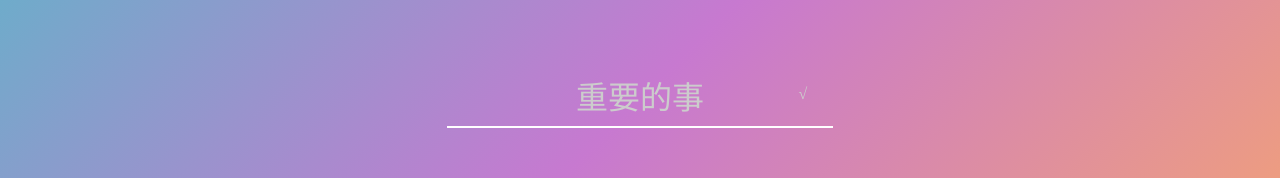
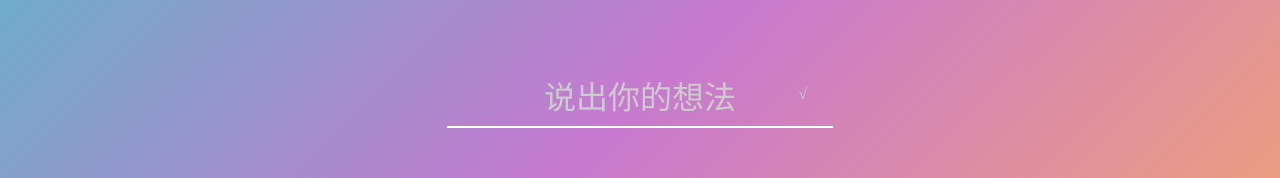
Before and after one commit to qchy/html, a plain HTML site: page llqqsym.html in a window 1280 px wide. Shown: the part 301-479 px from the top of the page. Drawn offline with Linux system fonts and the light colour scheme.

Commit message:
Update llqqsym.html

```diff
--- a/llqqsym.html
+++ b/llqqsym.html
@@ -55,7 +55,7 @@
   </head>
   <body>
     <div class="box">
-      <input placeholder="重要的事" id="shuru" />
+      <input placeholder="说出你的想法" id="shuru" />
       <span id="an" onclick="change()">√</span>
     </div>
     <script>
```
